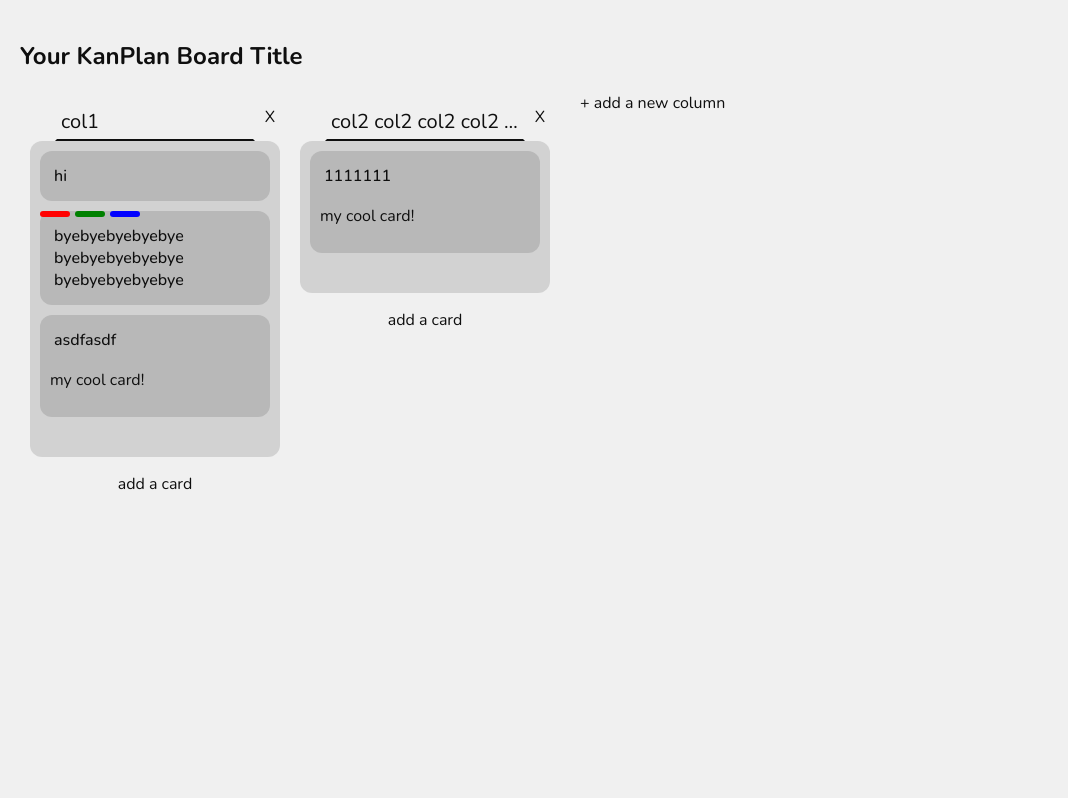
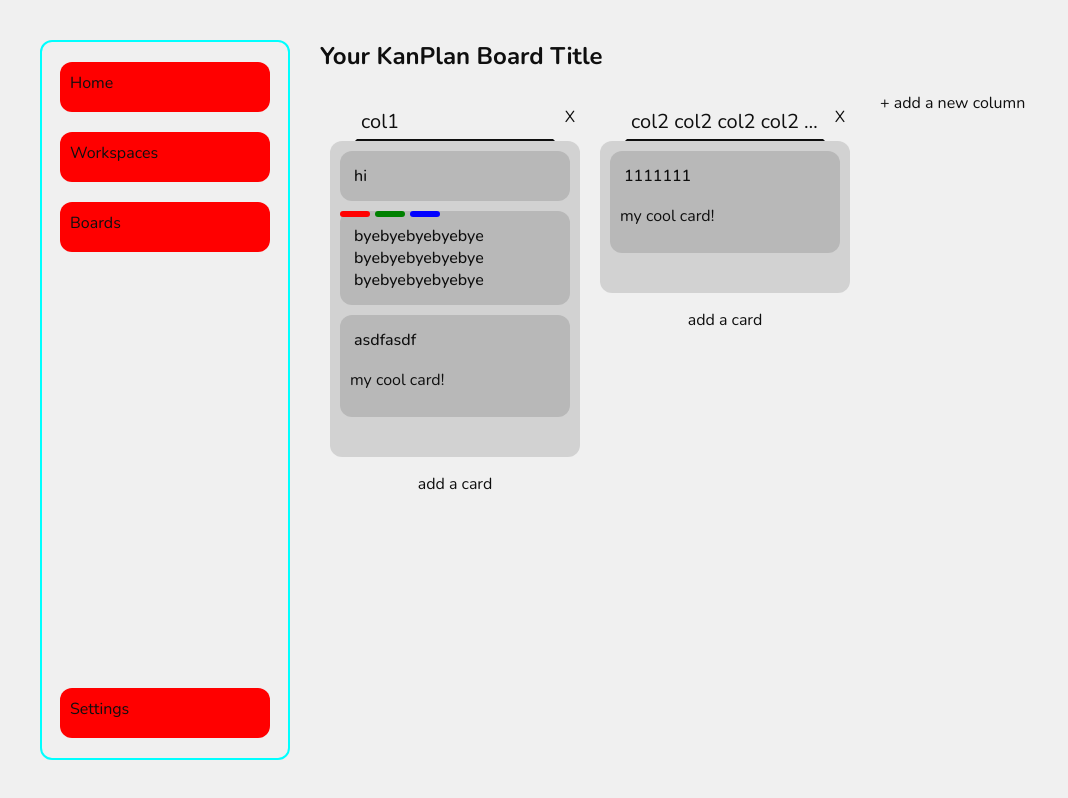
Before and after one commit to teujorge/KanPlan, a Next.js app: page /board in a window 1280 px wide. Shown: the whole page, without its empty margins (0-1068 px from the left). Built offline with nearby package versions, Linux system fonts and the light colour scheme.

Commit message:
create header

```diff
--- /dev/null
+++ b/content/Layout.tsx
@@ -0,0 +1,28 @@
+/** @jsxImportSource @emotion/react */
+import { css } from "@emotion/react";
+
+import Header from "./components/header/Header";
+import { AppContext } from "../pages/_app";
+import { getPageLayout } from "./utilities/getPageLayout";
+import { ReactNode, useContext } from "react";
+
+const Layout = ({ children }: { children: ReactNode }) => {
+  const { page } = useContext(AppContext);
+  const pageLayout = getPageLayout(page);
+
+  return (
+    <div
+      css={css`
+        display: flex;
+        flex-direction: row;
+        /* justify-content: center; */
+        /* align-items: center; */
+      `}
+    >
+      {pageLayout.showHeader && <Header />}
+      {children}
+    </div>
+  );
+};
+
+export default Layout;
--- /dev/null
+++ b/content/components/header/Header.tsx
@@ -0,0 +1,71 @@
+/** @jsxImportSource @emotion/react */
+import { css } from "@emotion/react";
+
+import { AppContext, Pages } from "../../../pages/_app";
+import { useContext } from "react";
+import HeaderButton from "./HeaderButton";
+
+const Header = () => {
+  const { page } = useContext(AppContext);
+
+  return (
+    <>
+      {/* space occupying div */}
+      <div
+        css={css`
+          display: flex;
+          flex-direction: column;
+          justify-content: center;
+          align-items: center;
+
+          min-width: 300px;
+          max-width: 300px;
+
+          /* height: 20px; */
+          /* background-color: red; */
+        `}
+      />
+
+      {/* visible header */}
+      <div
+        css={css`
+          z-index: 10;
+          position: fixed;
+          top: 40px;
+          left: 40px;
+
+          display: flex;
+          flex-direction: column;
+          justify-content: space-between;
+          align-items: center;
+
+          width: 250px;
+          height: calc(100% - 80px);
+          max-height: 1000px;
+
+          border: 2px solid aqua;
+          border-radius: var(--border-radius);
+          background-color: var(--background-color);
+        `}
+      >
+        {/* section top */}
+        <div>
+          <HeaderButton href={Pages.home} title="Home" icon={<></>} />
+          <HeaderButton
+            href={Pages.workspace}
+            title="Workspaces"
+            icon={<></>}
+          />
+          <HeaderButton href={Pages.board} title="Boards" icon={<></>} />
+        </div>
+
+        {/* section bot */}
+        <div>
+          <HeaderButton href={Pages.settings} title="Settings" icon={<></>} />
+        </div>
+      </div>
+    </>
+  );
+};
+
+export default Header;
--- /dev/null
+++ b/content/components/header/HeaderButton.tsx
@@ -0,0 +1,35 @@
+/** @jsxImportSource @emotion/react */
+import { css } from "@emotion/react";
+
+import Link from "next/link";
+
+const HeaderButton = ({
+  title,
+  icon,
+  href,
+}: {
+  title: string;
+  icon: JSX.Element;
+  href: string;
+}) => {
+  return (
+    <Link href={href}>
+      <div
+        css={css`
+          margin: 20px;
+          padding: 10px;
+
+          width: 210px;
+          height: 50px;
+
+          border-radius: var(--border-radius);
+          background-color: red;
+        `}
+      >
+        {title}
+      </div>
+    </Link>
+  );
+};
+
+export default HeaderButton;
--- /dev/null
+++ b/content/utilities/getPageLayout.ts
@@ -0,0 +1,24 @@
+import { Pages } from "../../pages/_app";
+
+interface PageLayout {
+  showHeader: boolean;
+}
+
+export function getPageLayout(page: Pages): PageLayout {
+  switch (page) {
+    case Pages.index:
+      return { showHeader: false };
+
+    case Pages.home:
+      return { showHeader: true };
+
+    case Pages.board:
+      return { showHeader: true };
+
+    case Pages.workspace:
+      return { showHeader: true };
+
+    case Pages.settings:
+      return { showHeader: true };
+  }
+}
--- a/pages/_app.tsx
+++ b/pages/_app.tsx
@@ -1,6 +1,40 @@
-import '../styles/globals.css'
-import type { AppProps } from 'next/app'
+import { createContext, useState } from "react";
+import Layout from "../content/Layout";
+import "../styles/globals.css";
+import type { AppProps } from "next/app";
+
+export enum Pages {
+  index = "index",
+  home = "home",
+  workspace = "workspace",
+  board = "board",
+  settings = "settings",
+}
+
+export const AppContext = createContext({
+  page: Pages.index,
+  setPage: (page: Pages) => {},
+});
 
 export default function App({ Component, pageProps }: AppProps) {
-  return <Component {...pageProps} />
+  const [page, setPage] = useState(Pages.index);
+
+  function setPageWrapper(newPage: Pages) {
+    if (newPage !== page) {
+      setPage(newPage);
+    }
+  }
+
+  return (
+    <AppContext.Provider
+      value={{
+        page: page,
+        setPage: setPageWrapper,
+      }}
+    >
+      <Layout>
+        <Component {...pageProps} />
+      </Layout>
+    </AppContext.Provider>
+  );
 }
--- a/pages/board.tsx
+++ b/pages/board.tsx
@@ -1,16 +1,19 @@
 /** @jsxImportSource @emotion/react */
+import { css } from "@emotion/react";
+
+import BoardColumn, { Column } from "../content/components/board/BoardColumn";
+import Head from "next/head";
+import { AppContext, Pages } from "./_app";
+import { CardInfo } from "../content/components/board/BoardCard";
 import { v4 as uuidv4 } from "uuid";
-import Head from "next/head";
-import { css } from "@emotion/react";
-import BoardColumn, { Column } from "../content/components/board/BoardColumn";
 import {
   Dispatch,
   RefObject,
   SetStateAction,
   createContext,
+  useContext,
   useState,
 } from "react";
-import { CardInfo } from "../content/components/board/BoardCard";
 
 type DraggingCardType = {
   info: CardInfo;
@@ -32,6 +35,9 @@ export const BoardContext = createContext<BoardContextType>({
 });
 
 export default function Board() {
+  const { setPage } = useContext(AppContext);
+  setPage(Pages.board);
+
   const [columns, setColumns] = useState<Column[]>([
     {
       title: "col1",
```
Also changed, not shown: pages/home.tsx (added, +9 -0 lines), pages/index.tsx (+6 -1 lines), pages/settings.tsx (added, +9 -0 lines), pages/workspace.tsx (added, +9 -0 lines).
